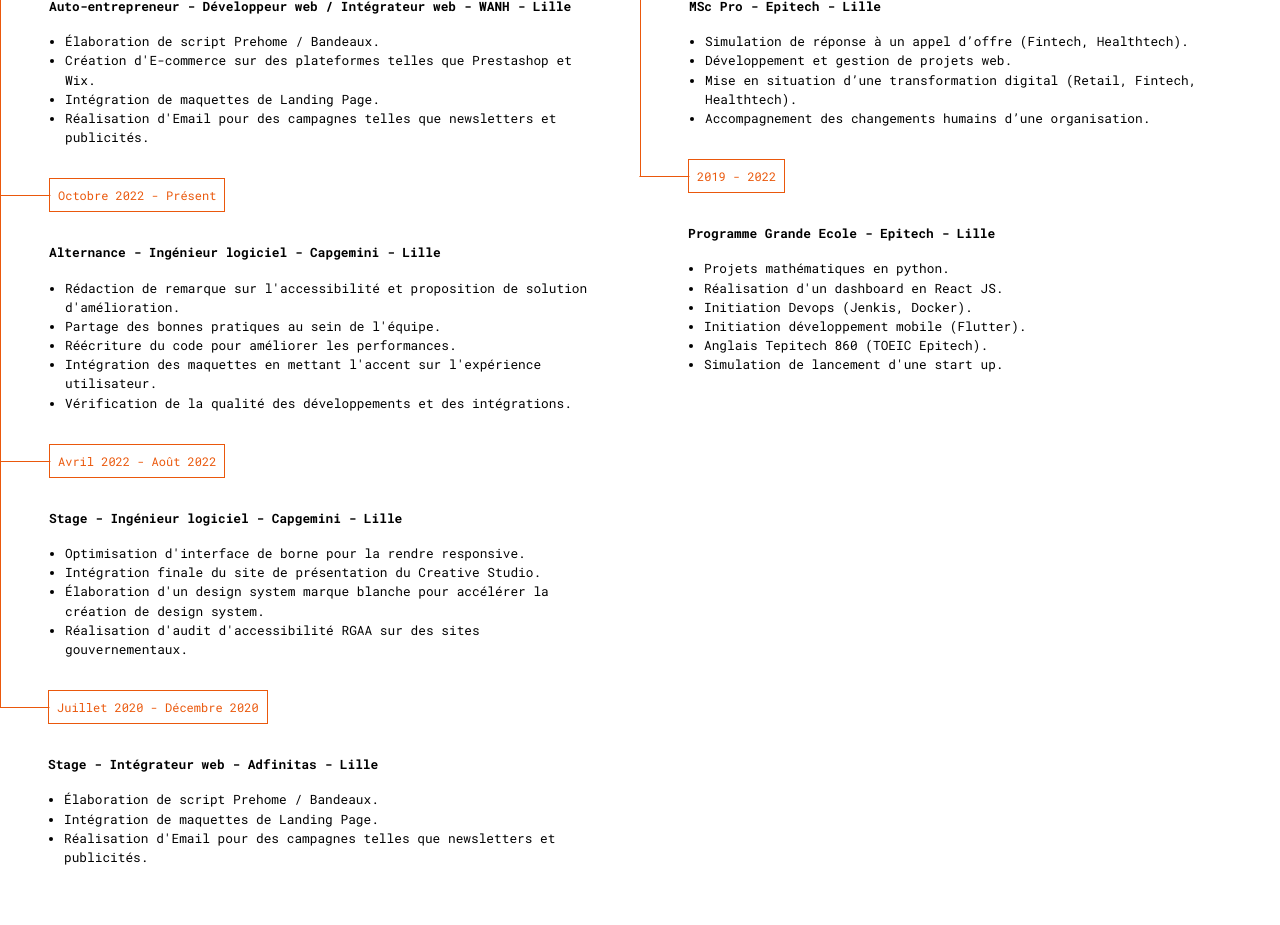
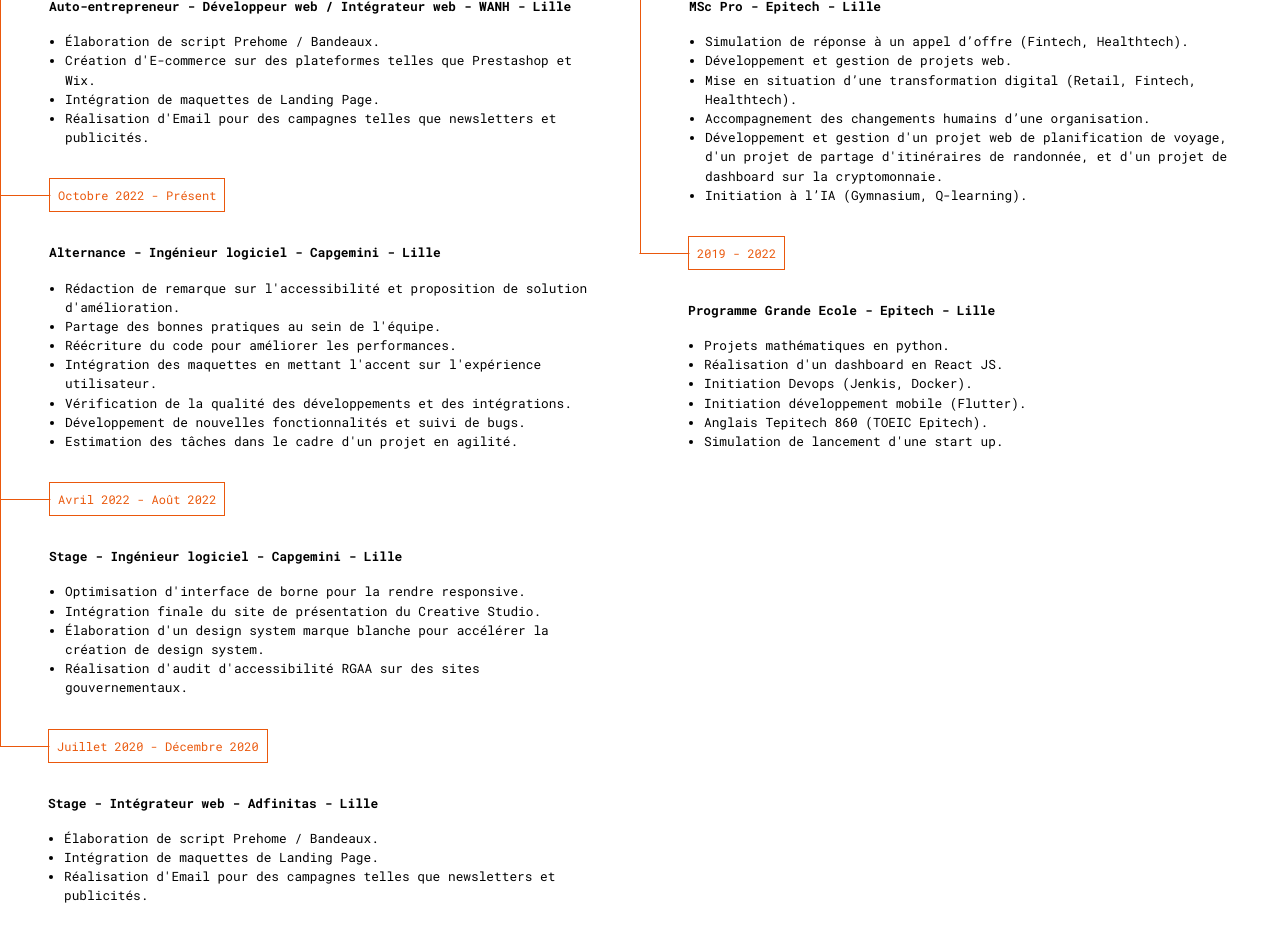
Before and after one commit to helioswan/portfolio, a Vue app: page / in a window 1280 px wide. Shown: the part 1340-2265 px from the top of the page. Built offline with nearby package versions, Linux system fonts and the light colour scheme; what vue-unicons would draw is missing.

Commit message:
Update education and experience

```diff
--- a/src/views/HomeView.vue
+++ b/src/views/HomeView.vue
@@ -52,6 +52,8 @@
       "Réécriture du code pour améliorer les performances.",
       "Intégration des maquettes en mettant l'accent sur l'expérience utilisateur.",
       "Vérification de la qualité des développements et des intégrations.",
+      "Développement de nouvelles fonctionnalités et suivi de bugs.",
+      "Estimation des tâches dans le cadre d'un projet en agilité.",
     ],
     text: "Ma mission au sein de Capgemini fut de façonner des systèmes d'information, des nouvelles solutions spécifiques pour répondre aux enjeux de digitalisation des clients.<br/> J'ai eu l'opportunité d'intervenir sur des projets de refonte d'interface, création d'interface, partager des bonnes pratiques et réaliser des audits accessibilité.",
   },
@@ -87,6 +89,8 @@
       "Développement et gestion de projets web.",
       "Mise en situation d’une transformation digital (Retail, Fintech, Healthtech).",
       "Accompagnement des changements humains d’une organisation.",
+      "Développement et gestion d'un projet web de planification de voyage, d'un projet de partage d'itinéraires de randonnée, et d'un projet de dashboard sur la cryptomonnaie.",
+      "Initiation à l’IA (Gymnasium, Q-learning).",
     ],
     text: "MSc Pro est une formation en alternance proposé par Epitech offrant la possibilité aux étudiant de se spécialiser dans un domaine. Le titre d'Expert en management des systèmes d'information m'a permis d'apprendre d'avantage sur l'accompagnement des changements humains d’une organisation, l'assurance de la continuité d'un service, de la robustesse, de la fiabilité et de la sécurité d’un système d’information, la compréhension des enjeux métiers, stratégies et organisationnels d’une entreprise.",
   },
```
